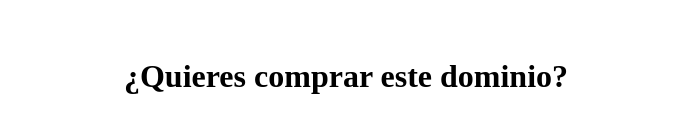
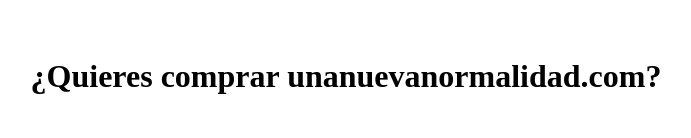
Before and after one commit to ireneisdoomed/index, a plain HTML site: page index.html in a window 1280 px wide. Shown: the part 353-491 px from the top of the page, without its empty margins (294-985 px from the left). Drawn offline with Linux system fonts and the light colour scheme.

Commit message:
minor fix

```diff
--- a/index.html
+++ b/index.html
@@ -15,7 +15,7 @@
     <div style="display:flex;; flex-direction: column; align-items: center; justify-content:space-between; margin-top: 50px;">
       <div><img src="https://www.dynadot.com/community/image?image_id=953"/><br><br><br></div>
       <div style="display: flex; flex-direction: column; align-items: center;">
-        <h1><b>¿Quieres comprar este dominio?</b></h1>
+        <h1><b>¿Quieres comprar unanuevanormalidad.com?</b></h1>
         <h3>Escríbeme a: irene.lopezs@protonmail.com</h2>
       </div>
     </div>
```
